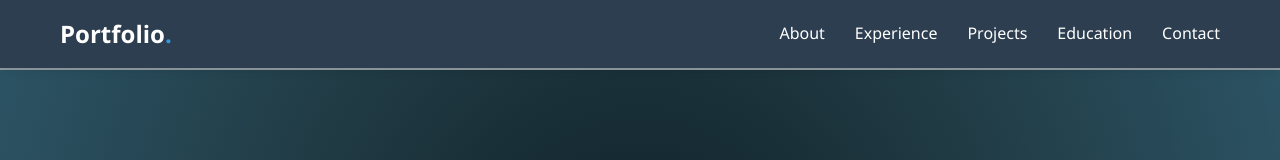
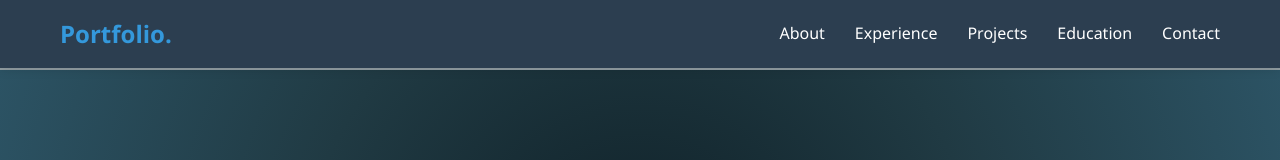
Before and after one commit to ikbal1993/onlineRegistration, a plain HTML site: page index.html in a window 1280 px wide. In both pictures the pointer is over the element "Portfolio.". Shown: the top 160 px of the page. Drawn offline with Linux system fonts and the light colour scheme.

Commit message:
Update styles.css

```diff
--- a/styles.css
+++ b/styles.css
@@ -20,6 +20,10 @@ body {
     color: var(--text-color);
     background-color: #919da2;
     padding-top: 70px; /* To account for fixed navbar */
+}
+.logo:hover{
+    cursor: pointer;
+    color: var(--secondary-color);
 }
 
 a {
```
